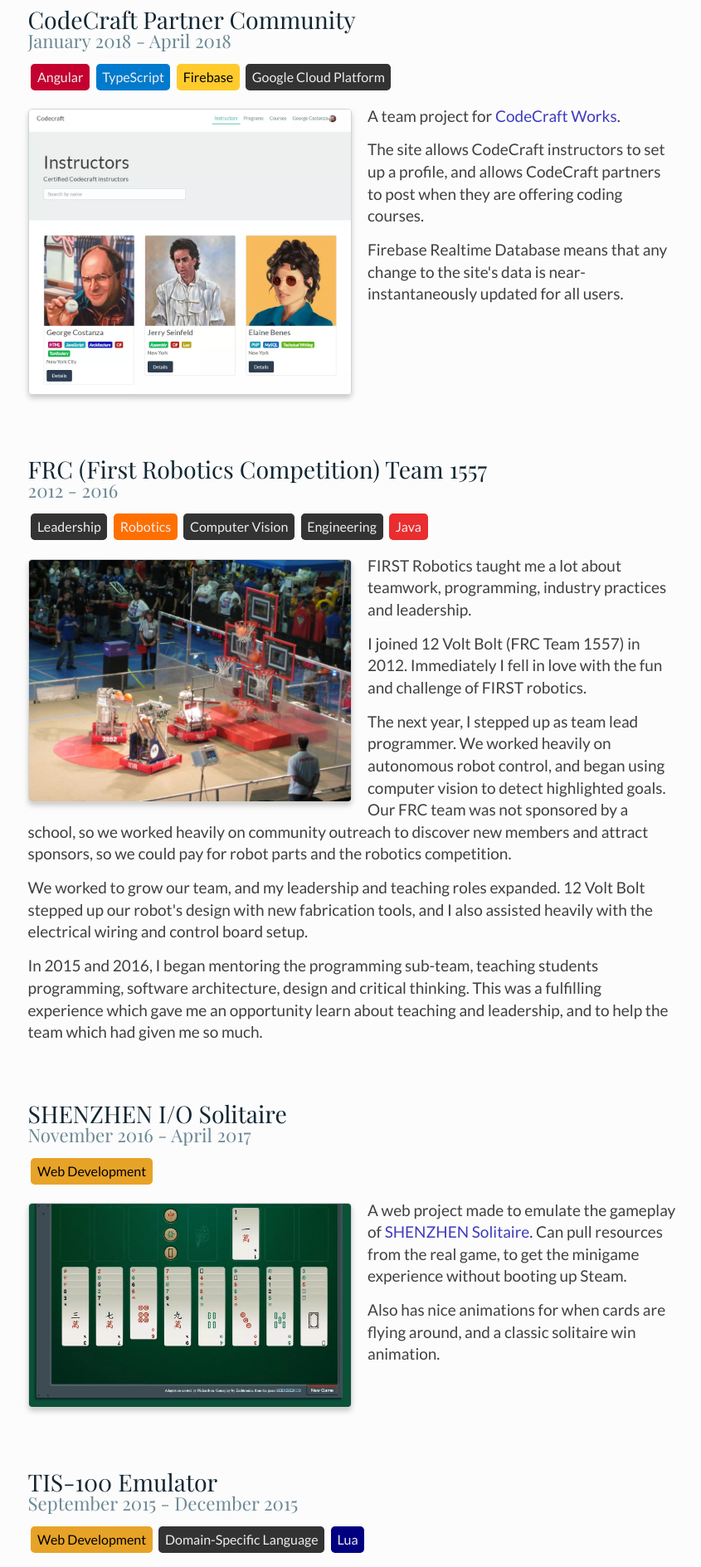
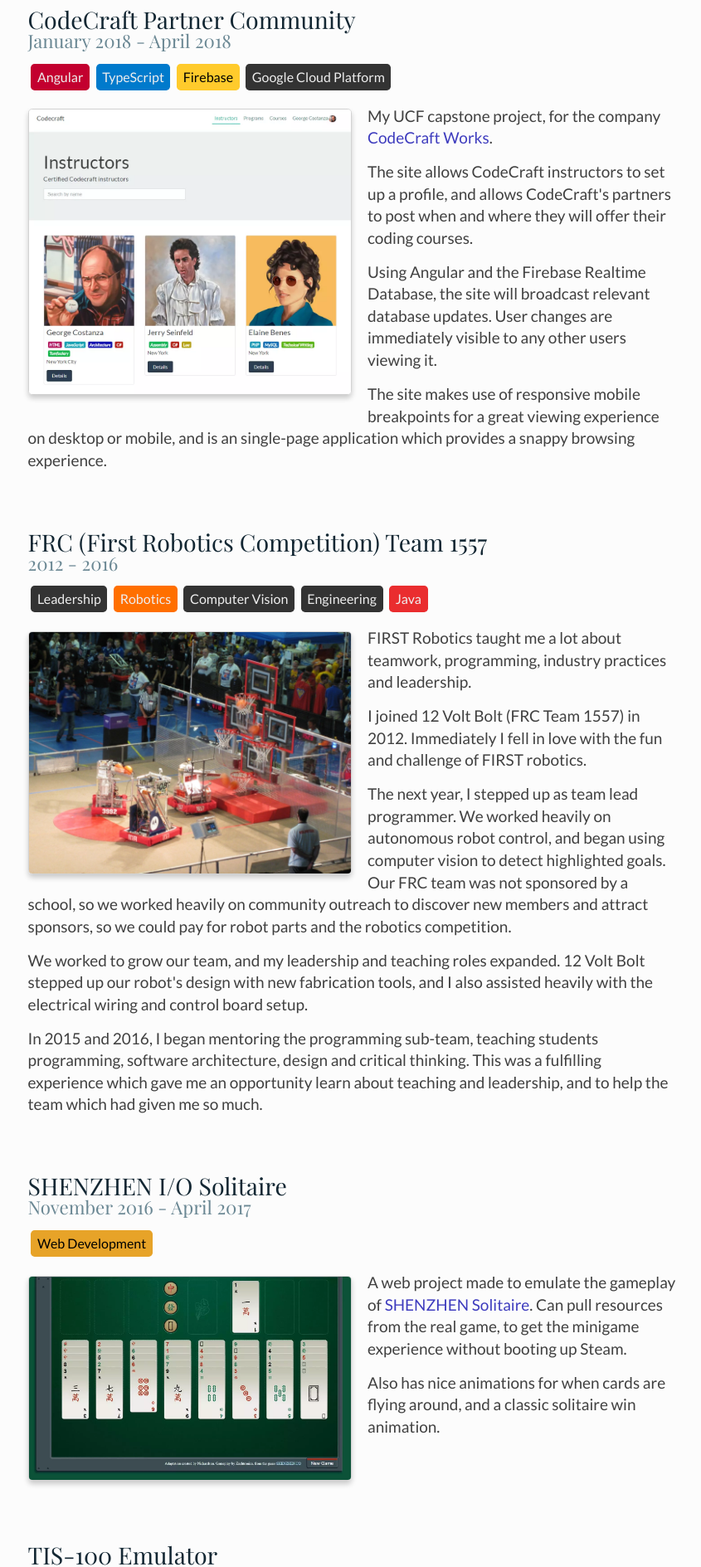
Before and after one commit to Nickardson/nickardson.github.io, a Nuxt app: page /work in a window 1280 px wide. Shown: the part 320-2209 px from the top of the page at 83% size, without its empty margins (216-1061 px from the left). Built offline with nearby package versions, Linux system fonts and the light colour scheme.

Commit message:
Remove image link on work page

```diff
--- a/pages/work.vue
+++ b/pages/work.vue
@@ -30,18 +30,15 @@
               :badges="project.badges"
               class="project-badges"></Badges>
 
-            <a
-              v-if="project.image"
-              :href="project.imageFull || project.imageFallback || project.image"
-              target="_blank"
-              rel="noopener">
+            <div
+              v-if="project.image">
               <picture v-if="project.imageFallback">
                 <source :srcset="encodeURI(project.image)" type="image/webp">
                 <img :src="project.imageFallback" :alt="project.name + ' Project Image'" class="project-image">
               </picture>
 
               <img v-if="!project.imageFallback" :src="project.image" :alt="project.name + ' Project Image'" class="project-image">
-            </a>
+            </div>
 
             <div
               v-if="project.description"
@@ -165,11 +162,13 @@
           ],
 
           description: `
-            <p>A team project for <a href="https://www.codecraftworks.com/" target="_blank" rel="noopener">CodeCraft Works</a>.</p>
+            <p>My UCF capstone project, for the company <a href="https://www.codecraftworks.com/" target="_blank" rel="noopener">CodeCraft Works</a>.</p>
 
-            <p>The site allows CodeCraft instructors to set up a profile, and allows CodeCraft partners to post when they are offering coding courses.</p>
+            <p>The site allows CodeCraft instructors to set up a profile, and allows CodeCraft's partners to post when and where they will offer their coding courses.</p>
 
-            <p>Firebase Realtime Database means that any change to the site's data is near-instantaneously updated for all users.</p>
+            <p>Using Angular and the Firebase Realtime Database, the site will broadcast relevant database updates. User changes are immediately visible to any other users viewing it.</p>
+
+            <p>The site makes use of responsive mobile breakpoints for a great viewing experience on desktop or mobile, and is an single-page application which provides a snappy browsing experience.</p>
           `,
 
           image: "/assets/work/PartnerCommunity/Instructors.webp",
@@ -312,7 +311,7 @@
               name: "Web Development"
             },
             {
-              name: "Domain-Specific Language"
+              name: "Emulator"
             },
             {
               name: "Lua"
@@ -346,8 +345,8 @@
             <p>A cellular automata simulation designed to mesmerize. This was on display at the '14 FRC competition, in Team 1557's (12 Volt Bolt) pit area.</p>
             <p>The dots are rendered on an HTML canvas, and each game team represents an FRC team present at the competition.
             The dots will apply strategies to eliminate weak teams, save themselves, and cluster together.</p>
-            <p><a href="http://tgratzer.com/team1557-dots/" target="_blank" rel="noopener">See this project online</a></p>
           `,
+            //<p><a href="http://tgratzer.com/team1557-dots/" target="_blank" rel="noopener">See this project online</a></p>
 
           image: "/assets/work/Dots.webp",
           imageFallback: "/assets/work/Dots.PNG",
```
